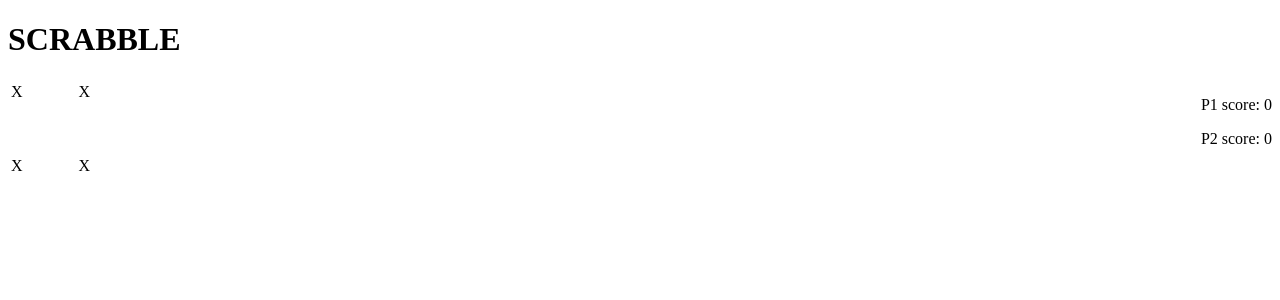
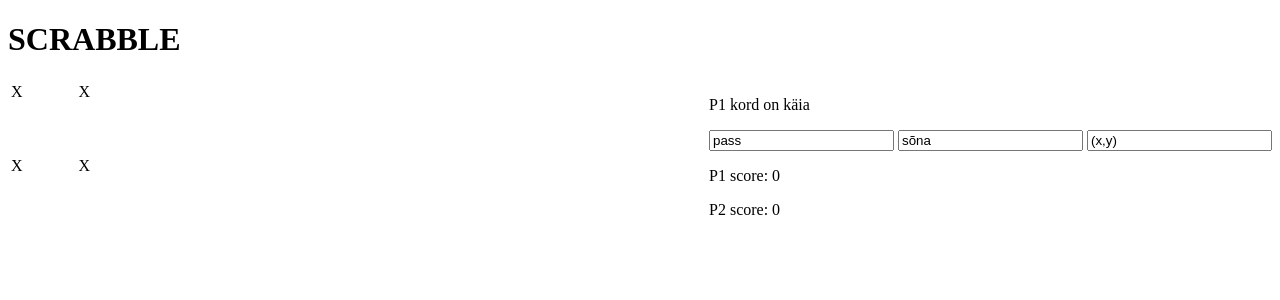
Before and after one commit to joosu77/scrabble, a PHP site: page / in a window 1280 px wide. Shown: the top 300 px of the page. Run offline with PHP 8.4, Linux system fonts and the light colour scheme.

Commit message:
sõna sisestamine

```diff
--- a/gamestate.txt
+++ b/gamestate.txt
@@ -16,5 +16,7 @@
             [" "," "," "," "," "," "," "," "," "," "," "," "," "," "," "],
             ["X"," "," "," "," "," "," "," "," "," "," "," "," "," ","X"]],
     "Phand":[[],[]],
-    "bag":[]
+    "bag":[],
+    "turn":"P1",
+    "pass":{"P1":"xX_xd_Xx","P2":"salakala"}
 }
--- a/index.php
+++ b/index.php
@@ -24,8 +24,6 @@
 <body>
     <h1>SCRABBLE</h1>
     <table id="board"><?php
-    $fil = file_get_contents("./gamestate.txt");
-    $data = json_decode($fil);
     $table = $data->table;
     for ($i=0;$i<15;$i++){
         echo "<tr>";
@@ -36,6 +34,24 @@
     }
     ?></table>
     <div id="left">
+        <?php
+            echo "<p>".$data->turn." kord on käia</p>";
+        ?>
+        <form name="xd" action="" method="get">
+            <input type="text" id="pass" value="pass">
+            <input type="text" name="word" value="sõna">
+            <input type="text" name="coords" value="(x,y)">
+            <!--<input type="submit">-->
+        </form>
+        <?php
+            if (isset($_GET['pass']) and isset($_GET['coords']) and isset($_GET['word'])){
+            $t = $data->turn;
+            $p = $_GET['pass'];
+            if ($p == $data->$t){
+                echo $_GET["coords"],$_GET["word"];
+            }
+            }
+        ?>
         <p id="score1">P1 score: 0</p>
         <p id="score2">P2 score: 0</p>
     </div>
```
